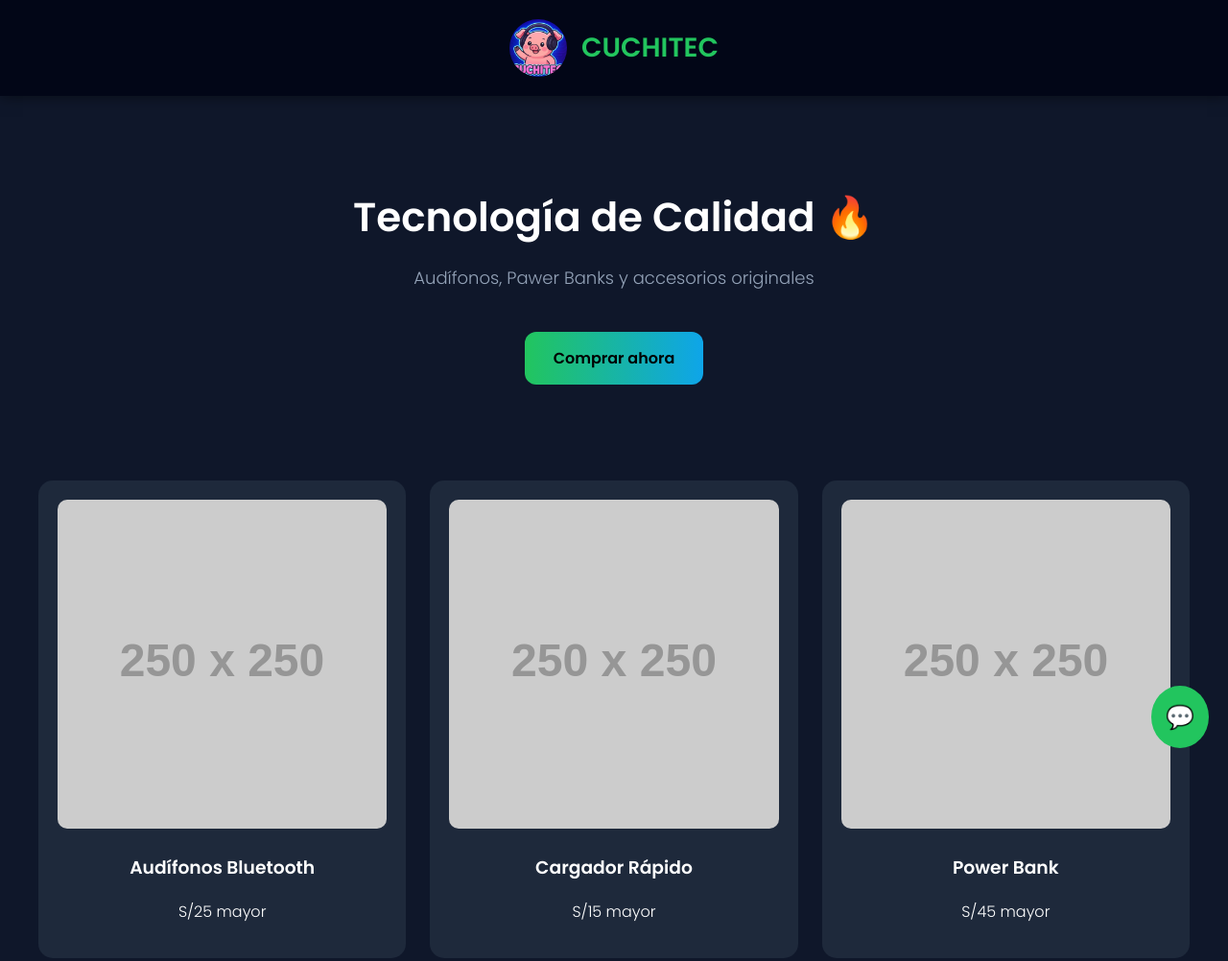
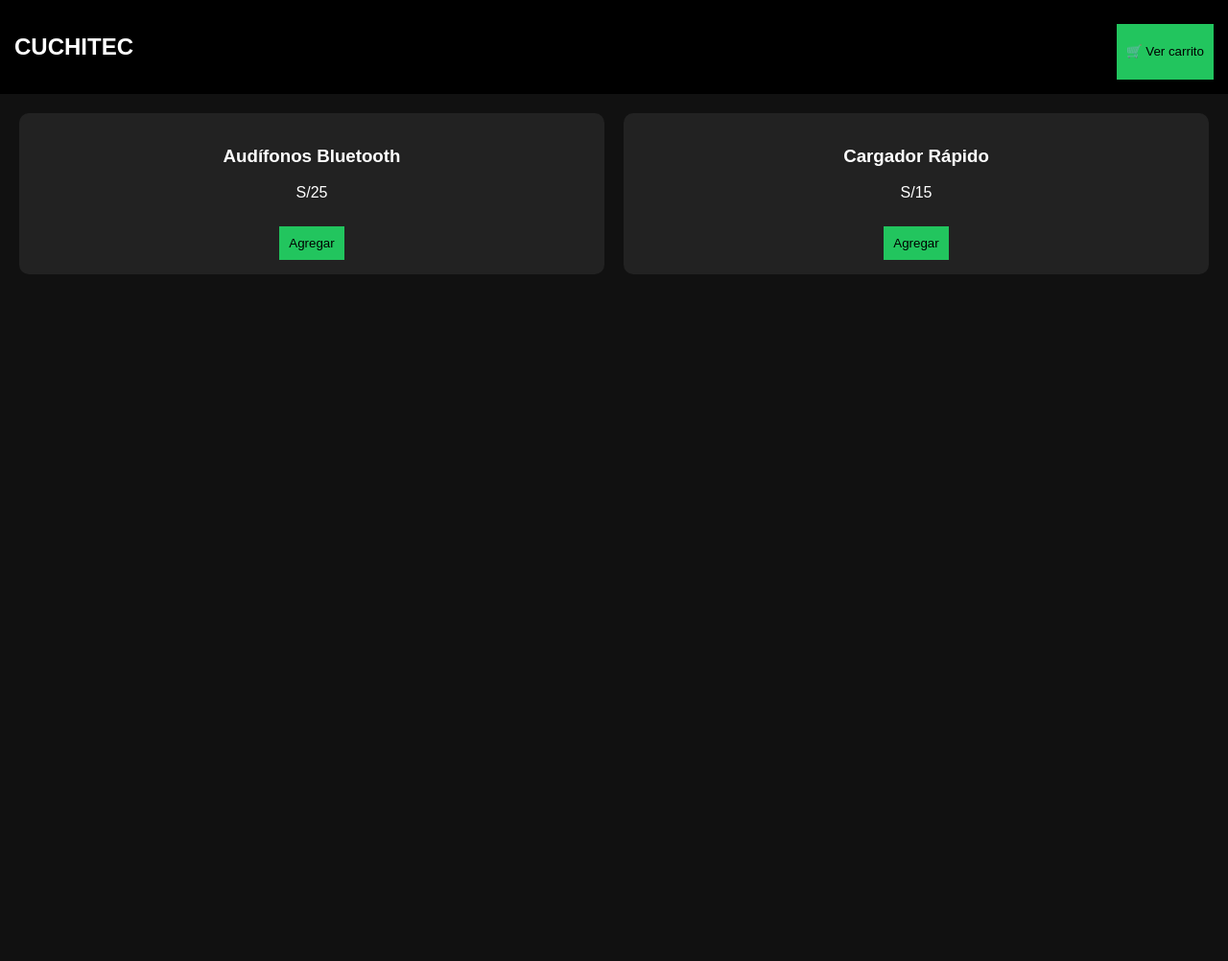
Before and after one commit to XGOLDENIUX/CUCHITEC, a plain HTML site: page index.html in a window 1280 px wide. Shown: the top 1002 px of the page at 96% size. After the commit the page ends 800 px from the top, so only its background shows below. Drawn offline with Linux system fonts and the light colour scheme; placeholder pictures from the web are drawn by us.

Commit message:
Update index.html

```diff
--- a/index.html
+++ b/index.html
@@ -5,112 +5,58 @@
 <title>CUCHITEC</title>
 <meta name="viewport" content="width=device-width, initial-scale=1.0">
 
-  <!-- Fuente moderna -->
-  <link href="https://fonts.googleapis.com/css2?family=Poppins:wght@300;600&display=swap" rel="stylesheet">
-
 <style>
-    body {
-      margin: 0;
-      font-family: 'Poppins', sans-serif;
-      background: #0f172a;
-      color: white;
-    }
+body { font-family: Arial; background: #111; color: white; margin:0; }
 
 header {
-      display: flex;
-      align-items: center;
-      justify-content: center;
-      gap: 15px;
-      padding: 20px;
-      background: #020617;
-      box-shadow: 0 0 15px rgba(0,0,0,0.5);
-    }
-
-    header img {
-      width: 60px;
-      border-radius: 50%;
-    }
-
-    header h1 {
-      font-size: 28px;
-      margin: 0;
-      color: #22c55e;
-    }
-
-    .hero {
-      text-align: center;
-      padding: 60px 20px;
-    }
-
-    .hero h2 {
-      font-size: 42px;
-      margin-bottom: 10px;
-    }
-
-    .hero p {
-      color: #94a3b8;
-      font-size: 18px;
-    }
-
-    .btn {
-      display: inline-block;
-      margin-top: 25px;
-      padding: 15px 30px;
-      background: linear-gradient(90deg, #22c55e, #0ea5e9);
-      color: black;
-      text-decoration: none;
-      font-weight: bold;
-      border-radius: 12px;
-      transition: 0.3s;
-    }
-
-    .btn:hover {
-      transform: scale(1.05);
+  display:flex;
+  justify-content: space-between;
+  padding:15px;
+  background:black;
 }
 
 .productos {
-      display: grid;
-      grid-template-columns: repeat(auto-fit, minmax(220px, 1fr));
-      gap: 25px;
-      padding: 40px;
+  display:grid;
+  grid-template-columns: repeat(auto-fit, minmax(200px,1fr));
+  gap:20px;
+  padding:20px;
 }
 
 .card {
-      background: #1e293b;
-      border-radius: 15px;
-      padding: 20px;
-      text-align: center;
-      transition: 0.3s;
+  background:#222;
+  padding:15px;
+  border-radius:10px;
+  text-align:center;
 }
 
-    .card:hover {
-      transform: translateY(-10px);
-      box-shadow: 0 10px 20px rgba(0,0,0,0.5);
+button {
+  background:#22c55e;
+  border:none;
+  padding:10px;
+  margin-top:10px;
+  cursor:pointer;
 }
 
-    .card img {
-      width: 100%;
-      border-radius: 10px;
+/* carrito */
+.carrito {
+  position:fixed;
+  right:0;
+  top:0;
+  width:300px;
+  height:100%;
+  background:#000;
+  padding:20px;
+  overflow:auto;
 }
 
-    .footer {
-      text-align: center;
-      padding: 20px;
-      background: #020617;
-      color: #64748b;
+.item {
+  border-bottom:1px solid gray;
+  margin-bottom:10px;
 }
 
-    /* BOTÓN WHATSAPP FLOTANTE */
-    .whatsapp {
-      position: fixed;
-      bottom: 20px;
-      right: 20px;
-      background: #22c55e;
-      padding: 15px;
-      border-radius: 50%;
-      font-size: 24px;
-      text-decoration: none;
-      color: black;
+.total {
+  font-size:20px;
+  margin-top:20px;
 }
 </style>
 </head>
@@ -118,48 +64,76 @@
 <body>
 
 <header>
-  <img src="logo.png">
-  <h1>CUCHITEC</h1>
+  <h2>CUCHITEC</h2>
+  <button onclick="toggleCarrito()">🛒 Ver carrito</button>
 </header>
-
-<section class="hero">
-  <h2>Tecnología de Calidad 🔥</h2>
-  <p>Audífonos, Pawer Banks y accesorios originales</p>
-
-  <a class="btn" href="https://wa.me/51999999999" target="_blank">
-    Comprar ahora
-  </a>
-</section>
 
 <section class="productos">
 
   <div class="card">
-    <img src="https://via.placeholder.com/250">
     <h3>Audífonos Bluetooth</h3>
-    <p>S/25 mayor</p>
+    <p>S/25</p>
+    <button onclick="agregar('Audífonos Bluetooth',25)">Agregar</button>
   </div>
 
   <div class="card">
-    <img src="https://via.placeholder.com/250">
     <h3>Cargador Rápido</h3>
-    <p>S/15 mayor</p>
-  </div>
-
-  <div class="card">
-    <img src="https://via.placeholder.com/250">
-    <h3>Power Bank</h3>
-    <p>S/45 mayor</p>
+    <p>S/15</p>
+    <button onclick="agregar('Cargador Rápido',15)">Agregar</button>
   </div>
 
 </section>
 
-<a class="whatsapp" href="https://wa.me/51929682090" target="_blank">
-  💬
-</a>
+<div class="carrito" id="carrito" style="display:none">
+  <h2>Carrito</h2>
+  <div id="items"></div>
+  <div class="total" id="total"></div>
 
-<div class="footer">
-  © 2026 CUCHITEC
+  <button onclick="finalizar()">Finalizar compra</button>
 </div>
+
+<script>
+let carrito = [];
+
+function agregar(nombre, precio) {
+  let producto = carrito.find(p => p.nombre === nombre);
+
+  if(producto){
+    producto.cantidad++;
+  } else {
+    carrito.push({nombre, precio, cantidad:1});
+  }
+
+  render();
+}
+
+function render(){
+  let html = "";
+  let total = 0;
+
+  carrito.forEach(p => {
+    total += p.precio * p.cantidad;
+
+    html += `
+      <div class="item">
+        ${p.nombre} x${p.cantidad} - S/${p.precio * p.cantidad}
+      </div>
+    `;
+  });
+
+  document.getElementById("items").innerHTML = html;
+  document.getElementById("total").innerText = "Total: S/" + total;
+}
+
+function toggleCarrito(){
+  let c = document.getElementById("carrito");
+  c.style.display = c.style.display === "none" ? "block" : "none";
+}
+
+function finalizar(){
+  alert("Compra registrada (aquí conectas pagos luego)");
+}
+</script>
 
 </body>
 </html>
```
Lines whose indentation alone changed are shown as unchanged.
